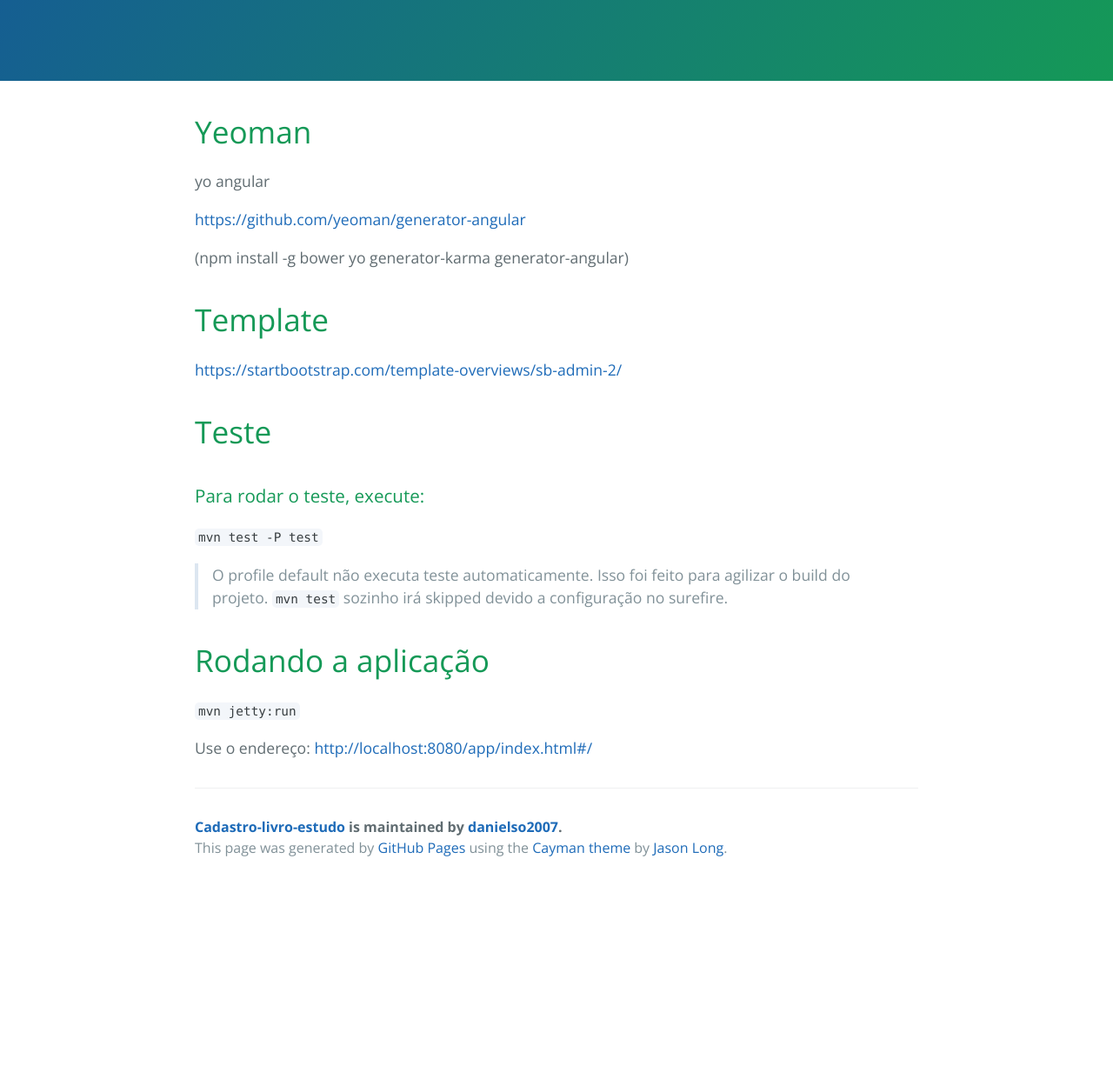
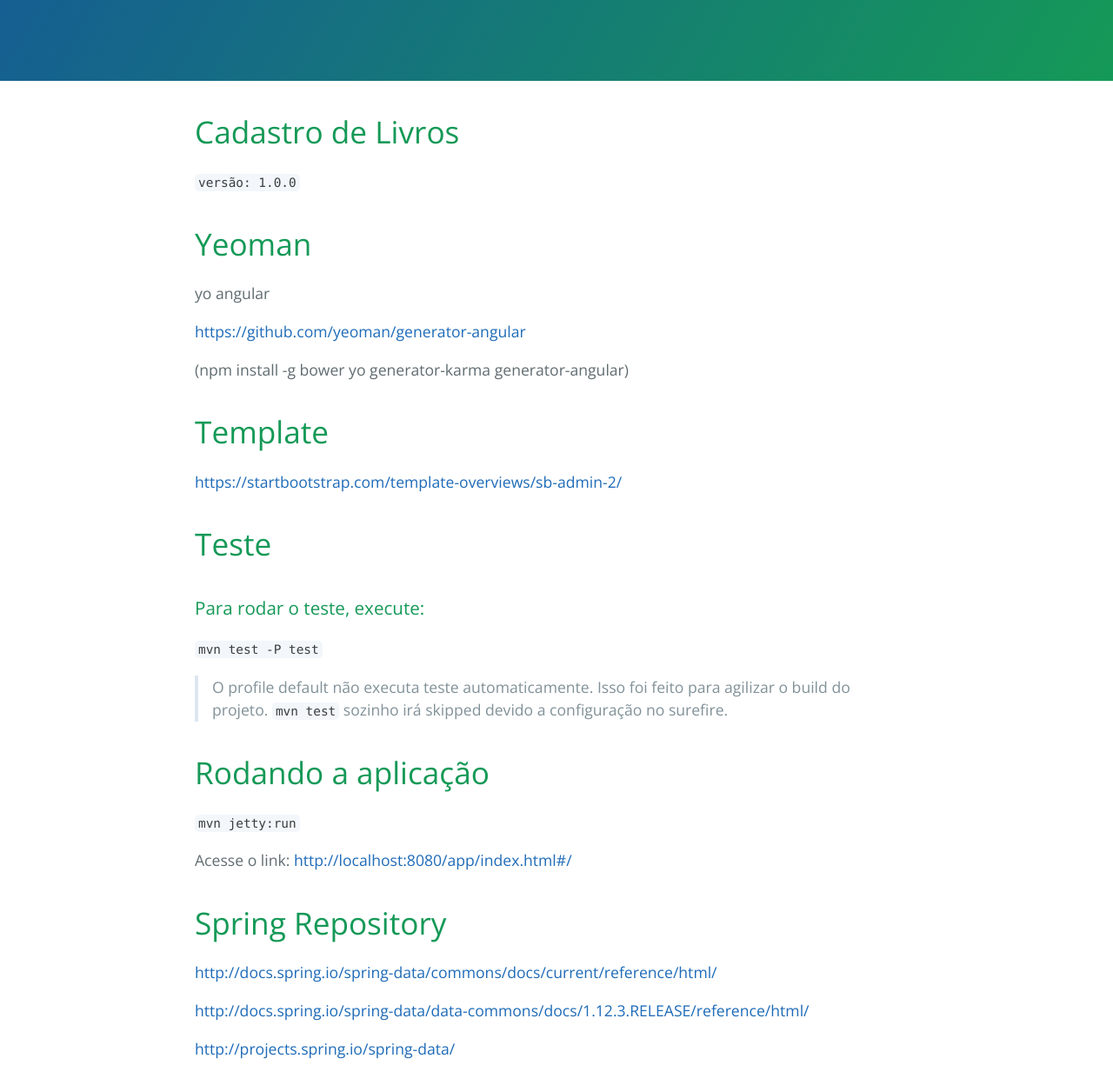
Before and after one commit to danielso2007/cadastro-livro-estudo, a plain HTML site: page index.html in a window 1280 px wide. Shown: the part 290-1538 px from the top of the page at 87% size. Before the commit the page ends 1309 px from the top, so only its background shows below. Drawn offline with nearby package versions, Linux system fonts and the light colour scheme.

```diff
--- a/index.html
+++ b/index.html
@@ -20,6 +20,11 @@
 
     <section class="main-content">
       <h1>
+<a id="cadastro-de-livros" class="anchor" href="#cadastro-de-livros" aria-hidden="true"><span aria-hidden="true" class="octicon octicon-link"></span></a>Cadastro de Livros</h1>
+
+<p><code>versão: 1.0.0</code></p>
+
+<h1>
 <a id="yeoman" class="anchor" href="#yeoman" aria-hidden="true"><span aria-hidden="true" class="octicon octicon-link"></span></a>Yeoman</h1>
 
 <p>yo angular</p>
@@ -50,7 +55,16 @@
 
 <p><code>mvn jetty:run</code></p>
 
-<p>Use o endereço: <a href="http://localhost:8080/app/index.html#/">http://localhost:8080/app/index.html#/</a></p>
+<p>Acesse o link: <a href="http://localhost:8080/app/index.html#/">http://localhost:8080/app/index.html#/</a></p>
+
+<h1>
+<a id="spring-repository" class="anchor" href="#spring-repository" aria-hidden="true"><span aria-hidden="true" class="octicon octicon-link"></span></a>Spring Repository</h1>
+
+<p><a href="http://docs.spring.io/spring-data/commons/docs/current/reference/html/">http://docs.spring.io/spring-data/commons/docs/current/reference/html/</a></p>
+
+<p><a href="http://docs.spring.io/spring-data/data-commons/docs/1.12.3.RELEASE/reference/html/">http://docs.spring.io/spring-data/data-commons/docs/1.12.3.RELEASE/reference/html/</a></p>
+
+<p><a href="http://projects.spring.io/spring-data/">http://projects.spring.io/spring-data/</a></p>
 
       <footer class="site-footer">
         <span class="site-footer-owner"><a href="https://github.com/danielso2007/cadastro-livro-estudo">Cadastro-livro-estudo</a> is maintained by <a href="https://github.com/danielso2007">danielso2007</a>.</span>
--- a/params.json
+++ b/params.json
@@ -1,6 +1,6 @@
 {
   "name": "Cadastro-livro-estudo",
   "tagline": "Estudo Spring Angular - Cadastro de Livros",
-  "body": "# Yeoman\r\n\r\nyo angular\r\n\r\nhttps://github.com/yeoman/generator-angular\r\n\r\n(npm install -g  bower yo generator-karma generator-angular)\r\n\r\n# Template\r\n\r\nhttps://startbootstrap.com/template-overviews/sb-admin-2/\r\n\r\n# Teste\r\n\r\n### Para rodar o teste, execute:\r\n`mvn test -P test`\r\n> O profile default não executa teste automaticamente. Isso foi feito para agilizar o build do projeto. `mvn test` sozinho irá skipped devido a configuração no surefire.\r\n\r\n# Rodando a aplicação\r\n\r\n`mvn jetty:run`\r\n\r\nUse o endereço: [http://localhost:8080/app/index.html#/](http://localhost:8080/app/index.html#/)",
+  "body": "# Cadastro de Livros\r\n\r\n`versão: 1.0.0`\r\n\r\n# Yeoman\r\n\r\nyo angular\r\n\r\nhttps://github.com/yeoman/generator-angular\r\n\r\n(npm install -g  bower yo generator-karma generator-angular)\r\n\r\n# Template\r\n\r\nhttps://startbootstrap.com/template-overviews/sb-admin-2/\r\n\r\n# Teste\r\n\r\n### Para rodar o teste, execute:\r\n`mvn test -P test`\r\n> O profile default não executa teste automaticamente. Isso foi feito para agilizar o build do projeto. `mvn test` sozinho irá skipped devido a configuração no surefire.\r\n\r\n# Rodando a aplicação\r\n\r\n`mvn jetty:run`\r\n\r\nAcesse o link: [http://localhost:8080/app/index.html#/](http://localhost:8080/app/index.html#/)\r\n\r\n# Spring Repository\r\n\r\nhttp://docs.spring.io/spring-data/commons/docs/current/reference/html/\r\n\r\nhttp://docs.spring.io/spring-data/data-commons/docs/1.12.3.RELEASE/reference/html/\r\n\r\nhttp://projects.spring.io/spring-data/",
   "note": "Don't delete this file! It's used internally to help with page regeneration."
 }
```
